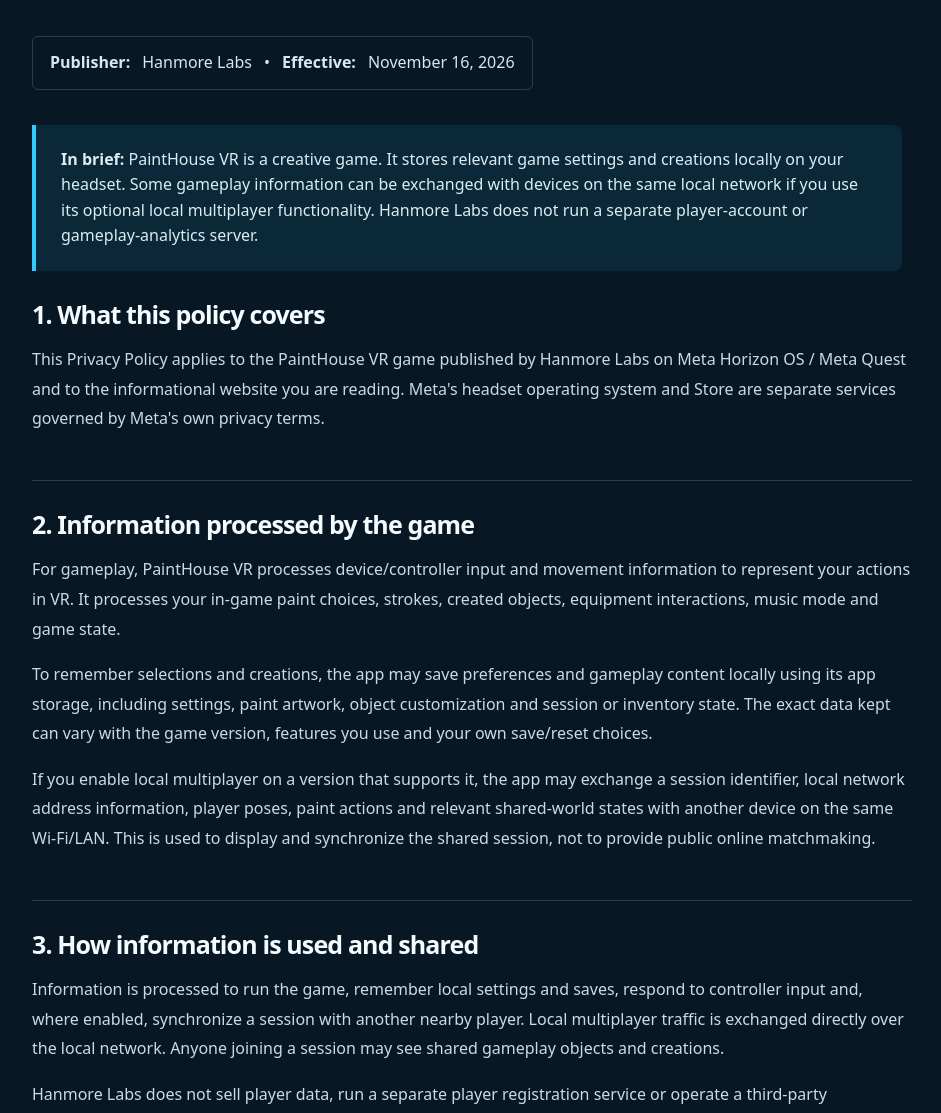
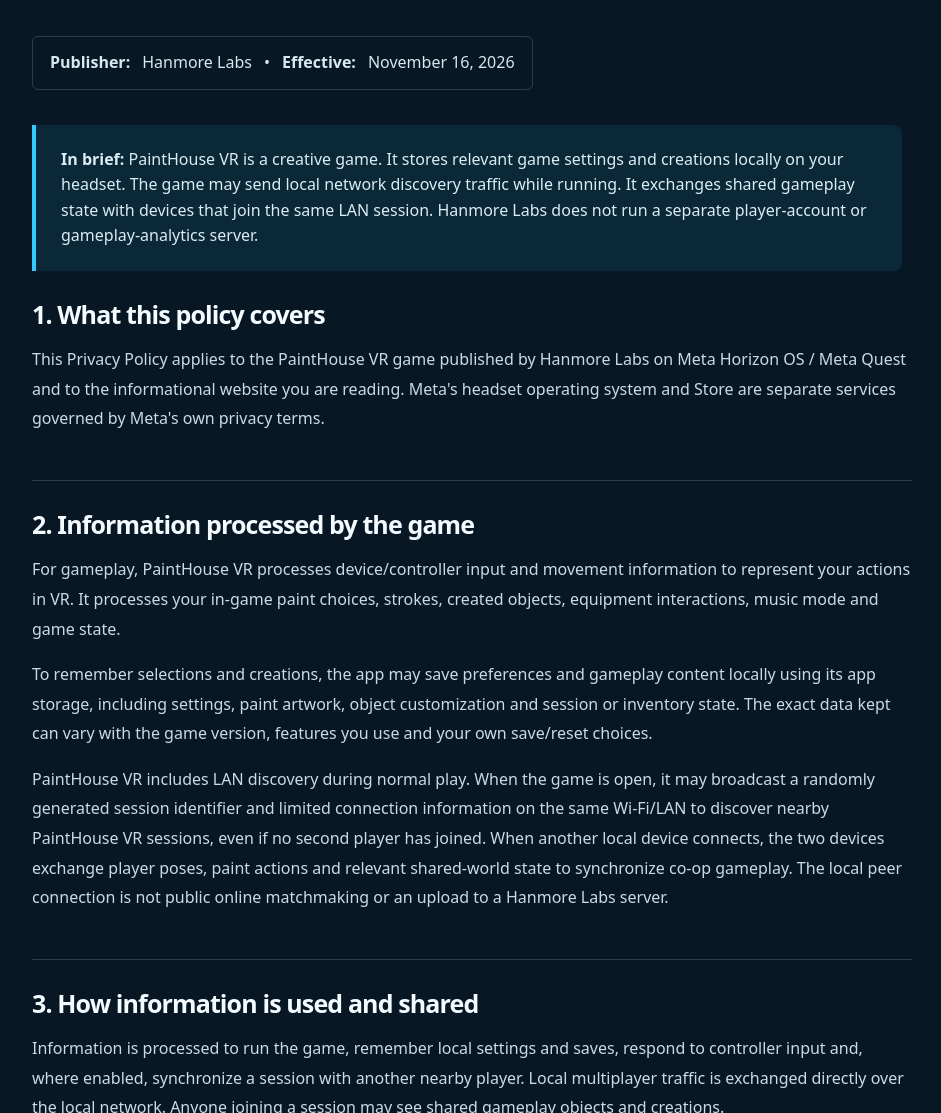
Before and after one commit to seanhanmore80-debug/hanmore-labs-painthouse-site, a plain HTML site: page privacy.html in a window 1280 px wide. Shown: the part 353-1466 px from the top of the page, without its empty margins (28-969 px from the left). Drawn offline with Linux system fonts and the light colour scheme.

Commit message:
Clarify automatic LAN discovery in PaintHouse VR privacy policy

```diff
--- a/privacy.html
+++ b/privacy.html
@@ -2,10 +2,10 @@
 <html lang="en"><head><meta charset="utf-8"><meta name="viewport" content="width=device-width,initial-scale=1"><meta name="theme-color" content="#071824"><meta name="description" content="Privacy Policy for PaintHouse VR by Hanmore Labs."><title>Privacy Policy | Hanmore Labs PaintHouse VR</title><link rel="stylesheet" href="./styles.css"></head>
 <body><a class="skip" href="#main">Skip to content</a><header class="site-header"><div class="wrap nav-row"><a class="brand" href="./index.html" aria-label="Hanmore Labs home"><span class="brand-blue">HANMORE</span><span class="brand-dark">LABS</span></a><nav aria-label="Primary navigation"><a href="./index.html">PaintHouse VR</a><a href="./support.html">Support</a><a class="active" href="./privacy.html">Privacy</a></nav></div></header>
 <main class="wrap page" id="main"><span class="eyebrow">YOUR DATA MATTERS</span><h1>Privacy <em>Policy.</em></h1><p class="lead">How PaintHouse VR handles gameplay information on Meta Quest.</p><div class="policy-meta"><strong>Publisher:</strong> Hanmore Labs <span aria-hidden="true">•</span> <strong>Effective:</strong> November 16, 2026</div>
-<section class="policy-note"><strong>In brief:</strong> PaintHouse VR is a creative game. It stores relevant game settings and creations locally on your headset. Some gameplay information can be exchanged with devices on the same local network if you use its optional local multiplayer functionality. Hanmore Labs does not run a separate player-account or gameplay-analytics server.</section>
+<section class="policy-note"><strong>In brief:</strong> PaintHouse VR is a creative game. It stores relevant game settings and creations locally on your headset. The game may send local network discovery traffic while running. It exchanges shared gameplay state with devices that join the same LAN session. Hanmore Labs does not run a separate player-account or gameplay-analytics server.</section>
 <div class="policy-body">
 <section><h2>1. What this policy covers</h2><p>This Privacy Policy applies to the PaintHouse VR game published by Hanmore Labs on Meta Horizon OS / Meta Quest and to the informational website you are reading. Meta's headset operating system and Store are separate services governed by Meta's own privacy terms.</p></section>
-<section><h2>2. Information processed by the game</h2><p>For gameplay, PaintHouse VR processes device/controller input and movement information to represent your actions in VR. It processes your in-game paint choices, strokes, created objects, equipment interactions, music mode and game state.</p><p>To remember selections and creations, the app may save preferences and gameplay content locally using its app storage, including settings, paint artwork, object customization and session or inventory state. The exact data kept can vary with the game version, features you use and your own save/reset choices.</p><p>If you enable local multiplayer on a version that supports it, the app may exchange a session identifier, local network address information, player poses, paint actions and relevant shared-world states with another device on the same Wi-Fi/LAN. This is used to display and synchronize the shared session, not to provide public online matchmaking.</p></section>
+<section><h2>2. Information processed by the game</h2><p>For gameplay, PaintHouse VR processes device/controller input and movement information to represent your actions in VR. It processes your in-game paint choices, strokes, created objects, equipment interactions, music mode and game state.</p><p>To remember selections and creations, the app may save preferences and gameplay content locally using its app storage, including settings, paint artwork, object customization and session or inventory state. The exact data kept can vary with the game version, features you use and your own save/reset choices.</p><p>PaintHouse VR includes LAN discovery during normal play. When the game is open, it may broadcast a randomly generated session identifier and limited connection information on the same Wi-Fi/LAN to discover nearby PaintHouse VR sessions, even if no second player has joined. When another local device connects, the two devices exchange player poses, paint actions and relevant shared-world state to synchronize co-op gameplay. The local peer connection is not public online matchmaking or an upload to a Hanmore Labs server.</p></section>
 <section><h2>3. How information is used and shared</h2><p>Information is processed to run the game, remember local settings and saves, respond to controller input and, where enabled, synchronize a session with another nearby player. Local multiplayer traffic is exchanged directly over the local network. Anyone joining a session may see shared gameplay objects and creations.</p><p>Hanmore Labs does not sell player data, run a separate player registration service or operate a third-party advertising network in PaintHouse VR. We do not collect payment card information. Meta processes purchases, downloads, account information, optional operating-system recordings and platform diagnostics under its own policies. Learn more in <a href="https://www.meta.com/legal/privacy-policy/">Meta's Privacy Policy</a>.</p><p>If you use your headset's casting, recording or livestreaming features, you control what is captured or shared through those device and third-party services; those recordings are not automatically uploaded to Hanmore Labs.</p></section>
 <section><h2>4. Storage, retention and protection</h2><p>Gameplay saves and settings are stored in the app's local data area until changed or deleted. Hanmore Labs does not retain a separate central copy of ordinary game saves or LAN sessions. Other participants may independently retain screenshots or recordings they chose to capture.</p><p>Protect your device and use a trusted local Wi-Fi network for any LAN session. No internet service is required for the core single-player game after installation, although Meta's platform may need connectivity for its own operations.</p></section>
 <section><h2>5. Your choices and how to delete data</h2><p><strong>You can delete your PaintHouse VR app data yourself.</strong> On Meta Quest, open the device's app/storage settings, locate PaintHouse VR and choose the option to clear its data or uninstall the app. The exact menu labels vary by headset software version. Uninstalling removes local app-managed game data; copies held by Meta Cloud Backup, if applicable and enabled, are controlled separately through Meta's backup settings.</p><p>Because we do not operate player accounts or a game-save server, Hanmore Labs normally has no developer-hosted personal gameplay record to delete. For questions about deleting information or requesting assistance, see our <a href="./support.html">Support and Data Deletion page</a>. Please do not publish private identifiers or sensitive information in a public support report.</p></section>
```
